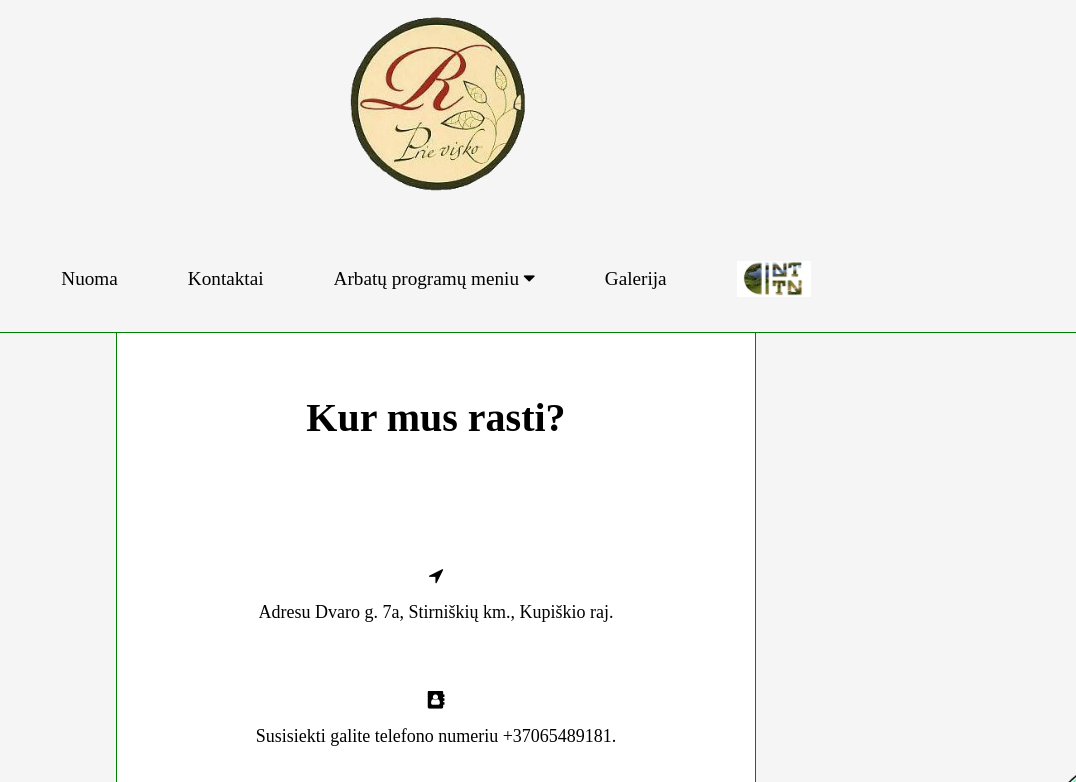
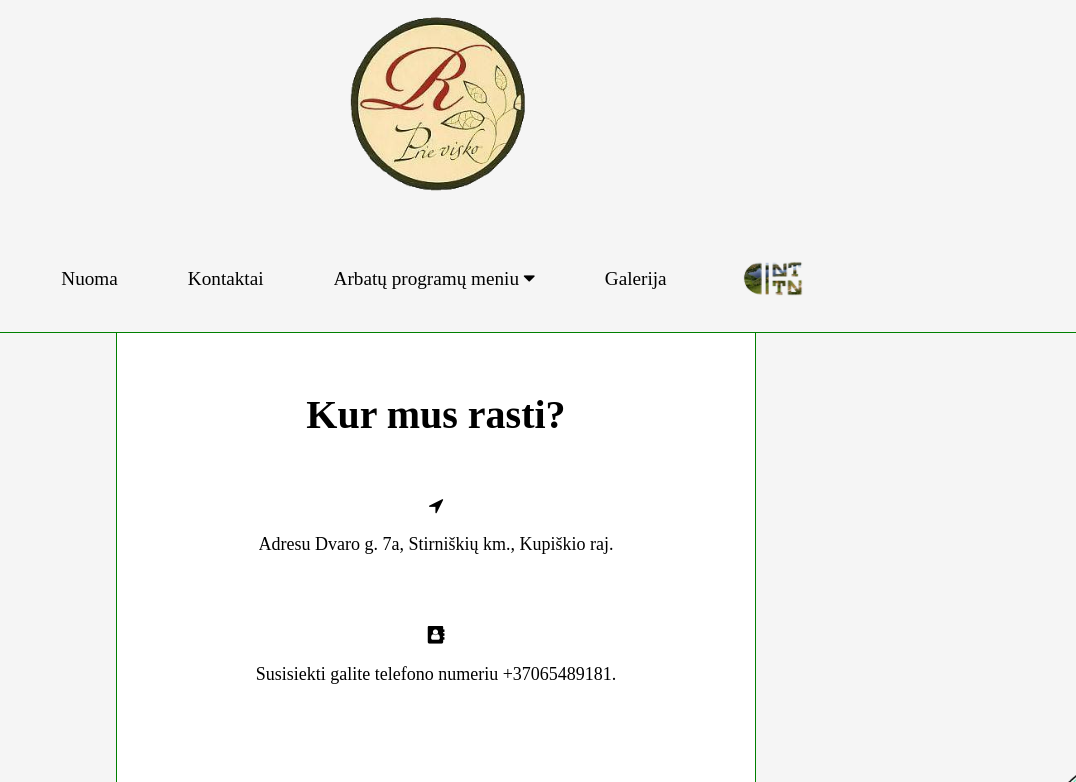
Before and after one commit to gojamont/Webpage_for_teas, a Flask app: page /kontaktai in a window 1280 px wide. Shown: the top 782 px of the page, without its empty margins (204-1280 px from the left). Run offline with Flask 3, Linux system fonts and the light colour scheme; some libraries are stand-ins or nearby versions.

Commit message:
some small changes

```diff
--- a/static/small.css
+++ b/static/small.css
@@ -2,7 +2,6 @@
     .logo {
         margin: 0.313em; /* Adjust margin as needed */
         width: 6em;
-
     }
 
     .logo img {
@@ -239,11 +238,17 @@
         font-size: 40px;
         overflow: hidden;
     }
+    .meniu {
+        flex-wrap: wrap;
+    }
 
-.meniu {
-    flex-direction: column;
+    .description_container h2 {
+        text-align: center;
+        vertical-align: bottom;
+        margin: 0.2em;
     }
-.item {
-    display: flex;
-    padding: 1em;
+
+    .description_container li {
+       display: inline-block;
+       line-height: 1.5em;
     }
--- a/static/styles.css
+++ b/static/styles.css
@@ -25,11 +25,11 @@ body {
 div {
     text-align: center;
     margin: 1.875em;
-    line-height: 1.5rem;
     display: flex;
     flex-direction: column;
     justify-content: center;
     align-items: center;
+    line-height: 150%;
 }
 
 /* Navigation Styles */
@@ -79,7 +79,6 @@ div {
     display: flex;
     flex-direction: row;
 }
-
 .item a{
     color: darkgreen;
     text-decoration: none;
@@ -191,11 +190,6 @@ i {
     left: 0;
     margin: 0em 1.25em;
     font-size: 1.563rem;
-    line-height: 1.5em;
-}
-
-p {
-    margin: 0; /* Add this rule to reset the margin for paragraphs */
 }
 
 #apie_mus_description h2 {
@@ -212,8 +206,7 @@ p {
     grid-template-rows: repeat(auto-fit, minmax(250px, 1fr));
     justify-content: center;
     align-items: center;
-    width: 100%;
-    overflow: auto;
+    margin: auto;
 }
 
 .grid-container .image {
@@ -243,8 +236,9 @@ p {
 
 .grid-container p {
     position: absolute;
+    overflow: visible;
     color: white;
-    font-size: 2.5rem;
+    font-size: 2.8rem;
     opacity: 1;
     text-align: center; /* Center the text horizontally */
 }
@@ -427,6 +421,7 @@ ul li {
 
 .close {
     position: absolute;
+    overflow: visible;
     top: 0.938em;
     right: 0.8em;
     color: black;
@@ -484,3 +479,24 @@ ul li {
     from {transform: scale(0)}
     to {transform: scale(1)}
 }
+/* kontaktai */
+.description_contacts {
+    font-size: 1.125rem;
+}
+
+.description_contacts i {
+    margin-bottom: 0.938em;
+}
+
+.description_map iframe {
+    border: none;
+    min-width: 90%;
+    height: 100%;
+    margin: 0;
+}
+
+.description_map {
+    margin: 1.25em;
+    height: 20vw;
+    width: 100%;
+}
--- a/templates/index.html
+++ b/templates/index.html
@@ -24,7 +24,6 @@
             </div>
             <img id="mobile_only" src="{{ url_for('static', filename='/photos/ornamentas.png') }}">
         </div>
-        <div class="container" id="grid">
             <div class="grid-container">
                 <a href="{{ url_for('edu_1') }}">
                 <div class="image">
@@ -42,7 +41,7 @@
                     <p> Bobvakariai </p>
                     <img src="{{ url_for('static', filename='/photos_2/salavijas.jpg') }}" alt="Šalavijas">
                 </div>
-            </a>
+                </a>
             </div>
         </div>
 </form>
--- a/templates/kontaktai.html
+++ b/templates/kontaktai.html
@@ -14,16 +14,16 @@
     <div class="description_container">
       <div class="description_contacts">
         <h2> Kur mus rasti?</h2>
-          <div style="font-size: 18px;">
-            <i class="fa fa-location-arrow" aria-hidden="true" style="margin-bottom: 15px;"></i>
+          <div>
+            <i class="fa fa-location-arrow" aria-hidden="true"></i>
             Adresu Dvaro g. 7a, Stirniškių km., Kupiškio raj.
           </div>
-          <div style="font-size: 18px;"><i class="fa fa-address-book" aria-hidden="true" style="margin-bottom: 15px;"></i>
+          <div><i class="fa fa-address-book" aria-hidden="true"></i>
               Susisiekti galite telefono numeriu +37065489181.
           </div>
         </div>
-        <div class="description_map" ><iframe  src="https://www.google.com/maps/embed?pb=!1m18!1m12!1m3!1d2243.721187849688!2d24.827925276685974!3d55.78071407309454!2m3!1f0!2f0!3f0!3m2!1i1024!2i768!4f13.1!3m3!1m2!1s0x46e7d72f11837465%3A0xb337c2b5f740fb02!2sRenatos%20Sodai!5e0!3m2!1slt!2slt!4v1700736858459!5m2!1slt!2slt"
-          height="300" width="700" style="border: 0; margin: 20px;" allowfullscreen="" loading="lazy" referrerpolicy="no-referrer-when-downgrade"></iframe>
+        <div class="description_map" ><iframe src="https://www.google.com/maps/embed?pb=!1m18!1m12!1m3!1d2243.721187849688!2d24.827925276685974!3d55.78071407309454!2m3!1f0!2f0!3f0!3m2!1i1024!2i768!4f13.1!3m3!1m2!1s0x46e7d72f11837465%3A0xb337c2b5f740fb02!2sRenatos%20Sodai!5e0!3m2!1slt!2slt!4v1700736858459!5m2!1slt!2slt"
+        allowfullscreen="" loading="lazy" referrerpolicy="no-referrer-when-downgrade"></iframe>
         </div>
         <h2> Ką galite aplankyti netoliese? </h2>
         <div>
@@ -31,11 +31,11 @@
             <li> Palėvenės dvaras</li>
             <li> Stirniškių Piliakalnis </li>
             <li> Stirniškių atodanga </li>
-            <br>
             <li> Palėvenės šv. Domininko bažnyčia </li>
             <li> Palėvenės dominikonų vienuolynas </li>
           </ul>
         </div>
+        <img id="mobile_only" style="margin: 2em; align-self: center;" src="{{ url_for('static', filename='/photos/ornamentas.png') }}">
       </div>
   </form>
 {% endblock %}
--- a/templates/layout.html
+++ b/templates/layout.html
@@ -47,7 +47,7 @@
                         </div>
                     </li>
                     <li><a href="{{ url_for('galerija') }}"> Galerija </a></li>
-                    <li><img src="\static\photos_2\klasteris_logo.webp" height="36" width="74"></li>
+                    <li><img src="\static\photos_2\klasteris_logo.png" height="36" width="74"></li>
                 </ul>
             </div>
         </div>
--- a/templates/nuoma.html
+++ b/templates/nuoma.html
@@ -21,7 +21,6 @@
           Priimame lankytojus <b>tik vasaros sezonu</b>.
         </p>
       </div>
-      <img id="mobile_only" src="{{ url_for('static', filename='/photos/ornamentas.png') }}">
     <div class="grid_container_gallery_nuoma">
         <img src="static\photos\namai_6.jpg" alt="namai_1">
         <img src="static\photos\namai_2.jpg" alt="namai_2">
```
Also changed, not shown: static/photos_2/klasteris_logo.png (added), static/photos_2/klasteris_logo.webp (deleted). Lines whose indentation alone changed are shown as unchanged.
